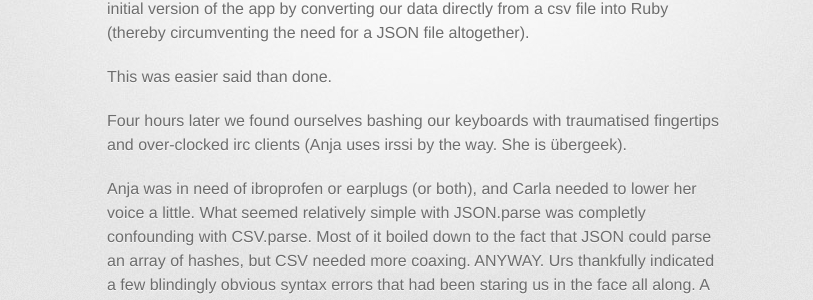
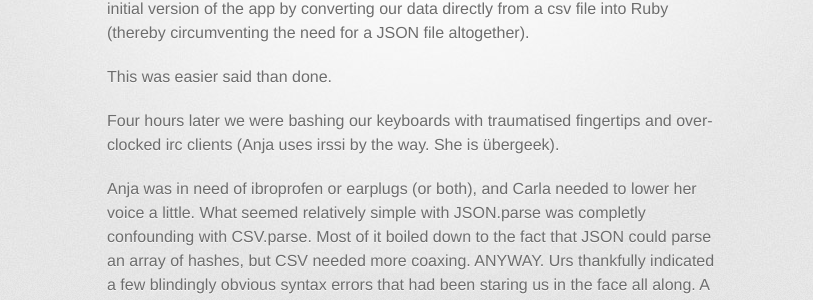
Before and after one commit to inchworms/inchworms, a Jekyll site: the page built from _posts/2013-07-03-so-lost.md, in a window 1280 px wide. Shown: the part 300-600 px from the top of the page, without its empty margins (223-1036 px from the left). Built offline with Jekyll 4.4.1, drawn with Linux system fonts in a browser that asks for light colours; some web fonts are replaced; Markdown is read by kramdown in place of the engine named in the settings; comment, search, counter and statistics services are not loaded.

Commit message:
updatedpost

```diff
--- a/_posts/2013-07-03-so-lost.md
+++ b/_posts/2013-07-03-so-lost.md
@@ -12,7 +12,7 @@ Today we started creating [version 2](https://github.com/inchworms/songs_by_nanc
 
 This was easier said than done.
 
-Four hours later we found ourselves bashing our keyboards with traumatised fingertips and over-clocked irc clients (Anja uses irssi by the way. She is übergeek).
+Four hours later we were bashing our keyboards with traumatised fingertips and over-clocked irc clients (Anja uses irssi by the way. She is übergeek).
 
 Anja was in need of ibroprofen or earplugs (or both), and Carla needed to lower her voice a little. What seemed relatively simple with JSON.parse was completly confounding with CSV.parse. Most of it boiled down to the fact that JSON could parse an array of hashes, but CSV needed more coaxing. ANYWAY. Urs thankfully indicated a few blindingly obvious syntax errors that had been staring us in the face all along. A missing comma here, a misplaced hash there, you know the drill. It really is true that staring at code for hours can make normal vision pretty much impossible.
 
```
